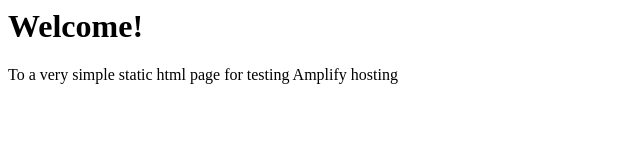
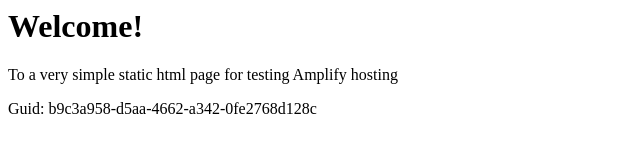
Before and after one commit to aws-aemilia-pdx/Github-PR-Commit-Integration-Test-DoNotTouch-v1-gamma-us-west-2, a website: page src/index.html in a window 1280 px wide. Shown: the whole page, without its empty margins (0-640 px from the left). Drawn offline with Linux system fonts and the light colour scheme.

Commit message:
commit from integ tests

```diff
--- a/src/index.html
+++ b/src/index.html
@@ -1,3 +1,5 @@
+
+
 <html lang="en">
 
 <head>
@@ -10,6 +12,6 @@
 <body>
     <h1>Welcome!</h1>
     <p>To a very simple static html page for testing Amplify hosting</p>
-</body>
+    <p>Guid: b9c3a958-d5aa-4662-a342-0fe2768d128c</p></body>
 
 </html>
```
